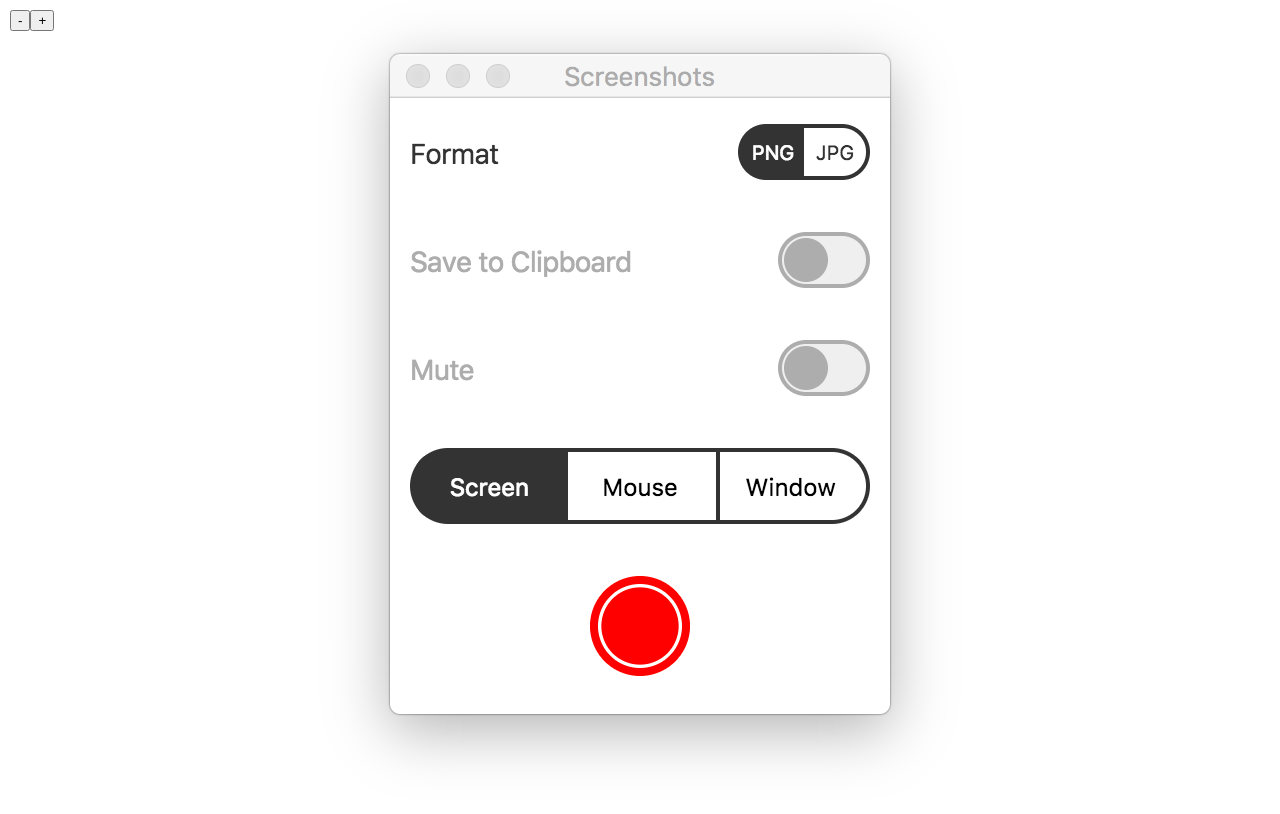
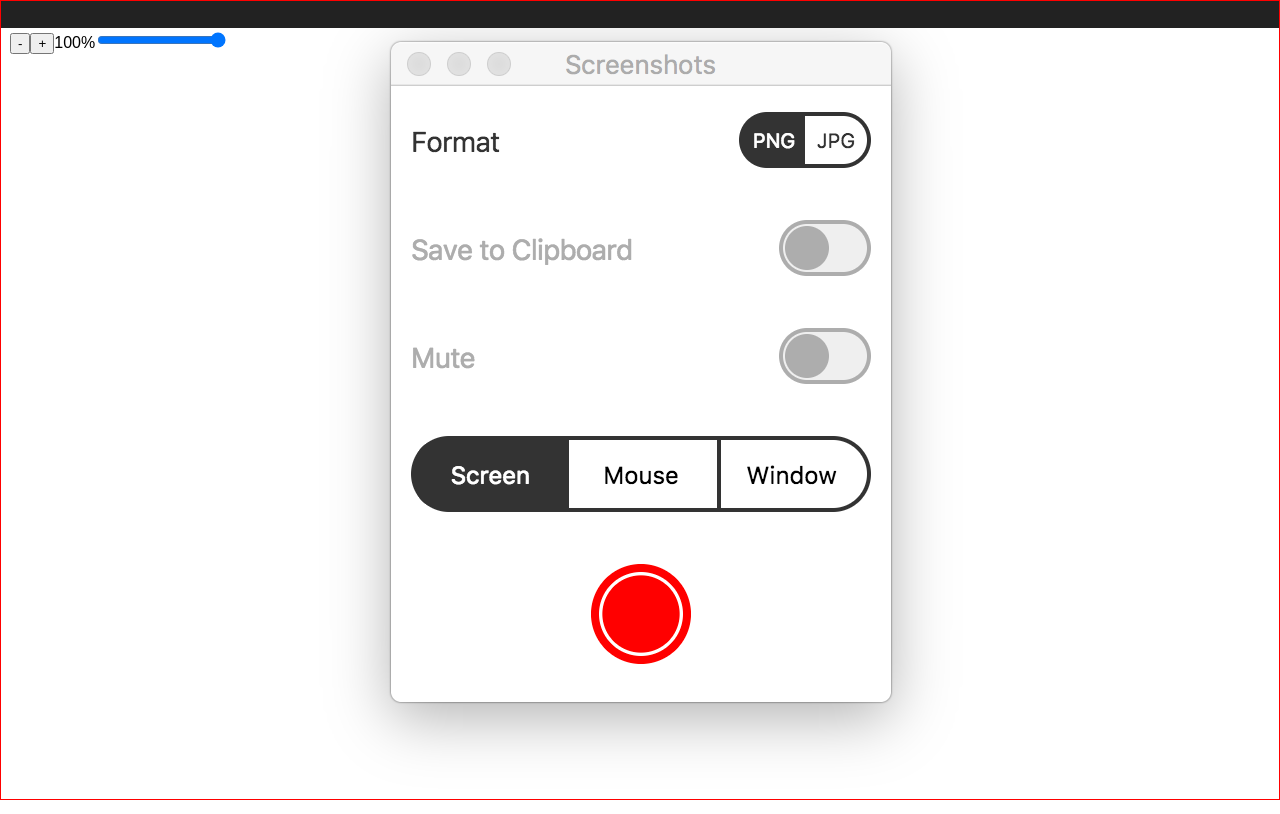
Before and after one commit to gastonfig/compadre, a React (Create React App) app: page / in a window 1280 px wide. Built offline with nearby package versions, Linux system fonts and the light colour scheme.

Commit message:
Make window transparant and control comp opacity.

```diff
--- a/src/App.css
+++ b/src/App.css
@@ -1,7 +1,30 @@
-.App {
+body,
+html {
+  height: 100vh;
+  overflow: hidden;
+  width: 100vw;
+}
+
+body {
+  border: 1px solid red;
+  box-sizing: border-box;
+}
+
+.titleBar {
+  -webkit-app-region: drag;
+  background: #222;
+  height: 27px;
+  left: 1px;
+  position: fixed;
+  top: 1px;
+  width: calc(100vw - 2px);
+  z-index: 2;
+}
+
+.container {
   align-items: center;
   display: flex;
-  height: 100vh;
+  height: calc(100vh - 27px);
   justify-content: center;
   width: 100vw;
 }
@@ -9,7 +32,8 @@
 .Controls {
   left: 10px;
   position: fixed;
-  top: 10px;
+  top: 30px;
+  z-index: 1;
 }
 
 .Comp {
--- a/src/App.js
+++ b/src/App.js
@@ -11,10 +11,12 @@ class App extends Component {
     super(props);
 
     this.state = {
+      opacity: 1,
       zoom: 1
     };
 
     this.decrementZoom = this.decrementZoom.bind(this);
+    this.handleOpacityChange = this.handleOpacityChange.bind(this);
     this.incrementZoom = this.incrementZoom.bind(this);
     this.updateZoom = this.updateZoom.bind(this);
   }
@@ -22,16 +24,27 @@ class App extends Component {
   render() {
     return (
       <div className="App">
+        <div className="titleBar" />
+        <div className="container">
           <Controls
             decrementZoom={this.decrementZoom}
+            handleOpacityChange={this.handleOpacityChange}
             incrementZoom={this.incrementZoom}
+            opacity={this.state.opacity}
+            zoom={this.state.zoom}
           />
           <Comp
             image={image}
+            opacity={this.state.opacity}
             zoom={this.state.zoom}
           />
         </div>
+      </div>
     );
+  }
+
+  handleOpacityChange(event) {
+    this.setState({ opacity: event.target.value });
   }
 
   decrementZoom() {
--- a/src/components/Comp.js
+++ b/src/components/Comp.js
@@ -1,18 +1,12 @@
-import React  from 'react';
+import React from 'react';
 
-const Comp = ({image, zoom}) => {
+const Comp = ({ image, opacity, zoom }) => {
   const style = {
-    transform: `scale(${zoom})`,
-  }
+    opacity: opacity,
+    transform: `scale(${zoom})`
+  };
 
-  return (
-    <img
-      alt=""
-      className="Comp"
-      src={image}
-      style={style}
-    />
-  )
-}
+  return <img alt="" className="Comp" src={image} style={style} />;
+};
 
 export default Comp;
--- a/src/components/Controls.js
+++ b/src/components/Controls.js
@@ -1,9 +1,23 @@
-import React  from 'react';
+import React from 'react';
 
-const Controls = ({decrementZoom, incrementZoom}) => (
+const Controls = ({
+  decrementZoom,
+  handleOpacityChange,
+  incrementZoom,
+  opacity,
+  zoom
+}) => (
   <div className="Controls">
     <button onClick={decrementZoom}>-</button>
     <button onClick={incrementZoom}>+</button>
+    <span>{Math.round(zoom * 100)}%</span>
+    <input
+      type="range"
+      min="0"
+      max="1"
+      onChange={handleOpacityChange}
+      step="0.1"
+    />
   </div>
 );
 
```
Also changed, not shown: public/electron.js (+11 -1 lines). Lines whose indentation alone changed are shown as unchanged.
